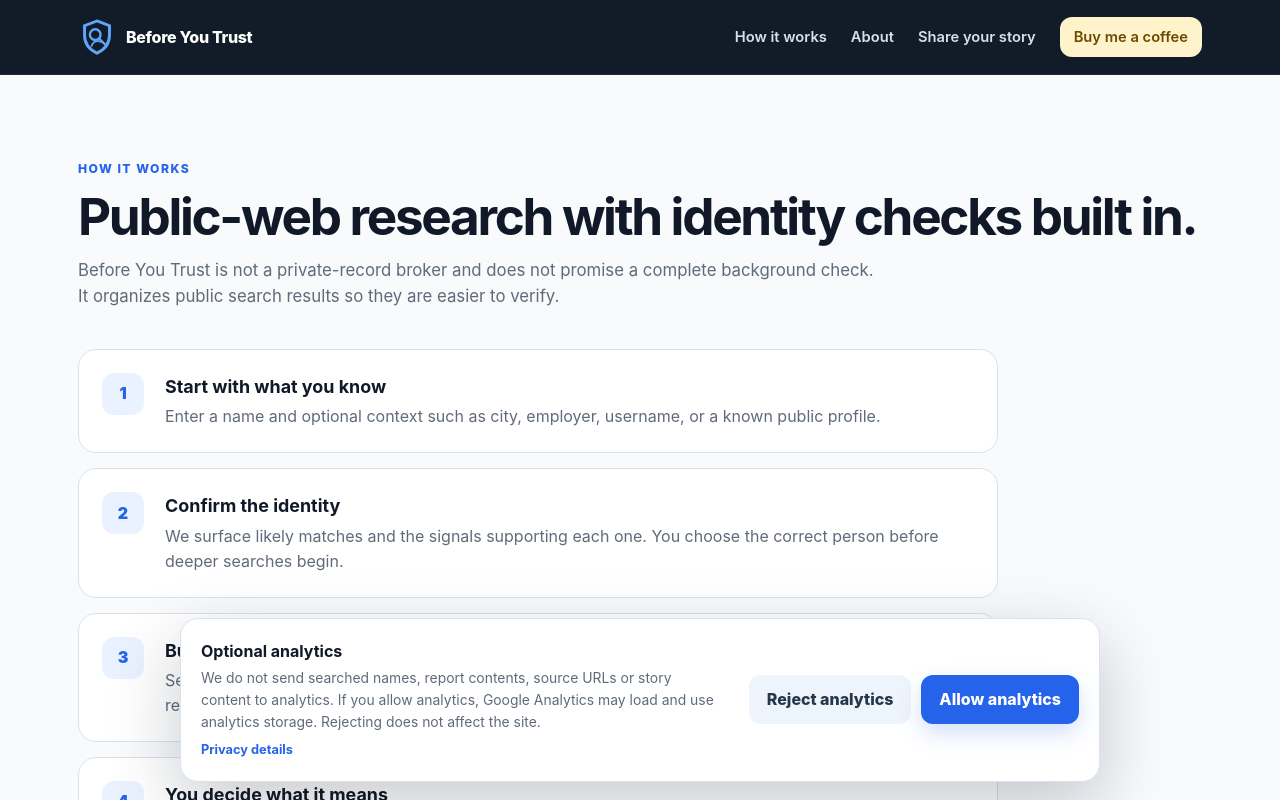
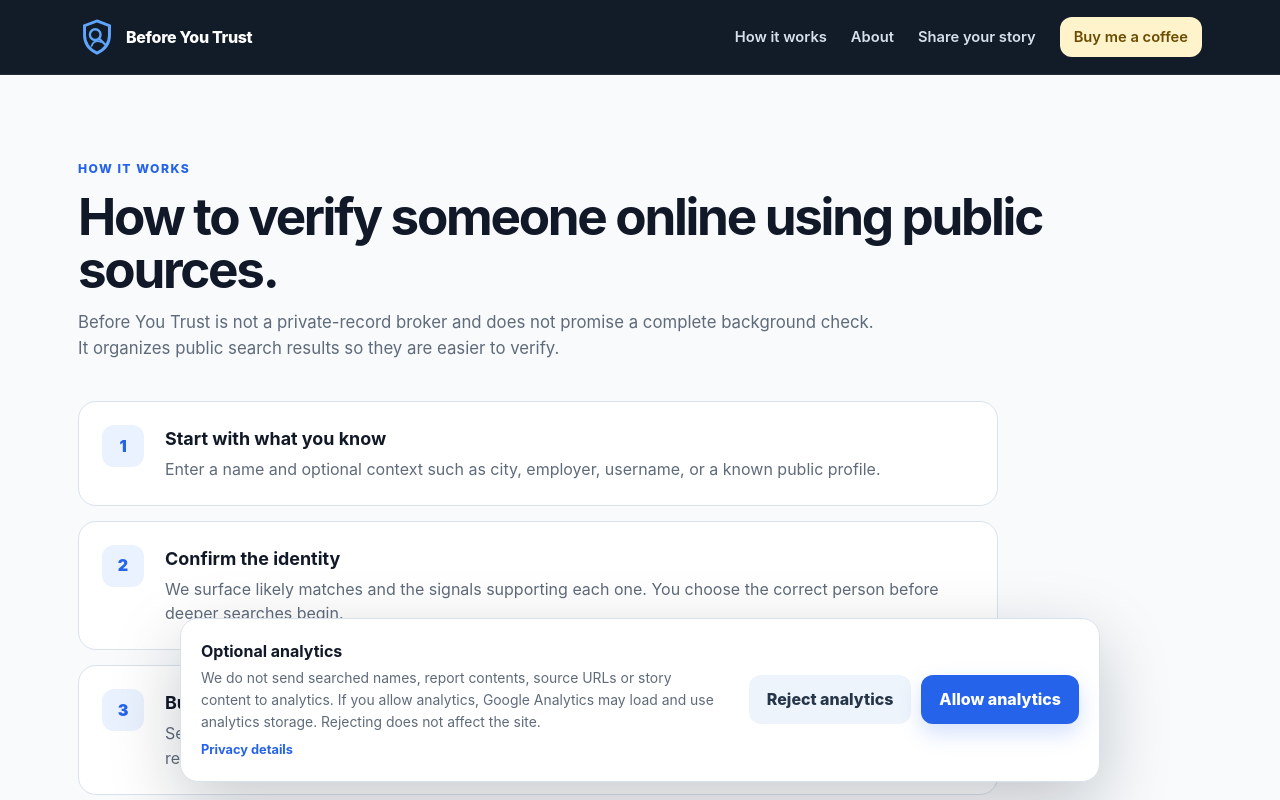
Before and after one commit to kuefmz/before-you-trust, a Next.js app: page /how-it-works in a window 1280 px wide. Shown: the top 800 px of the page. Built offline with nearby package versions, Linux system fonts and the light colour scheme; no server answers.

Commit message:
seo: strengthen how-to search intent

```diff
--- a/app/how-it-works/page.tsx
+++ b/app/how-it-works/page.tsx
@@ -11,7 +11,7 @@
   return (
     <div className="shell content-page">
       <span className="eyebrow">How it works</span>
-      <h1>Public-web research with identity checks built in.</h1>
+      <h1>How to verify someone online using public sources.</h1>
       <p className="lead">
         Before You Trust is not a private-record broker and does not promise a
         complete background check. It organizes public search results so they
```
